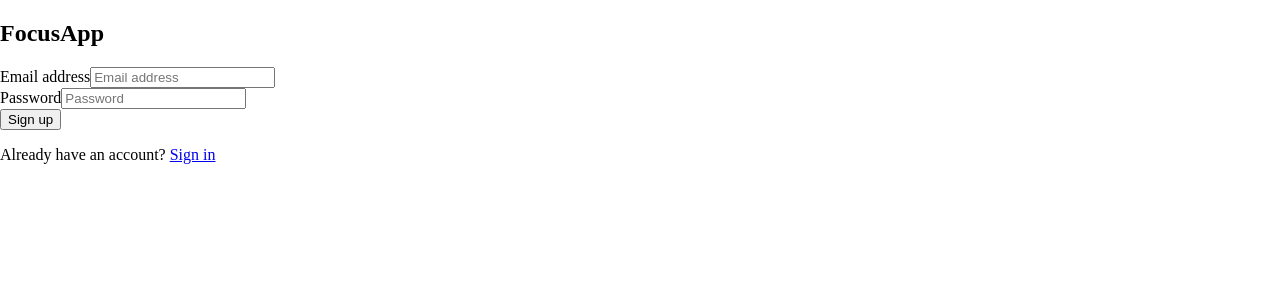
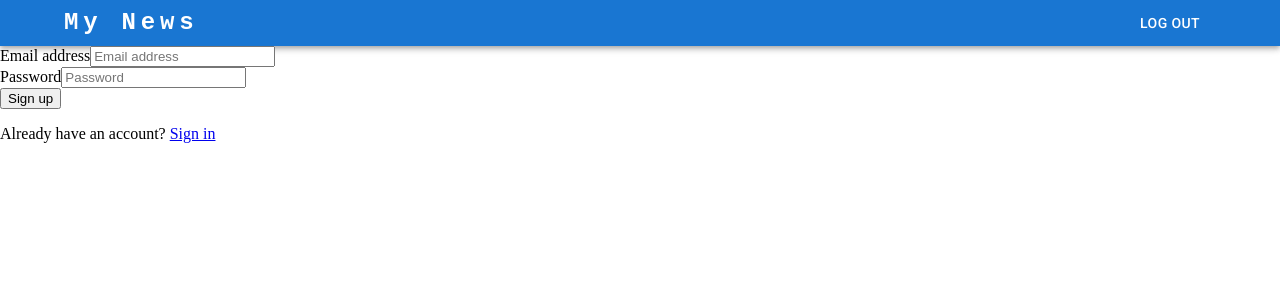
Before and after one commit to trevorphilbrick/my-news, a React (Vite) app: page /signup in a window 1280 px wide. Shown: the top 300 px of the page. Built offline with nearby package versions, Linux system fonts and the light colour scheme.

Commit message:
added navbar to signup

```diff
--- a/src/pages/Login.tsx
+++ b/src/pages/Login.tsx
@@ -31,8 +31,6 @@ const Login = () => {
             <main >
                 <section>
                     <div>
-                        <p> FocusApp </p>
-
                         <form>
                             <div>
                                 <label htmlFor="email-address">
--- a/src/pages/SignUp.tsx
+++ b/src/pages/SignUp.tsx
@@ -2,6 +2,7 @@ import {useState} from 'react';
 import { NavLink, useNavigate } from 'react-router-dom';
 import {  createUserWithEmailAndPassword  } from 'firebase/auth';
 import { auth } from '../firebase';
+import NavBar from '../components/feedComponents/NavBar';
 
 const SignUp = () => {
     const navigate = useNavigate();
@@ -27,11 +28,12 @@ const SignUp = () => {
     }
 
   return (
+  <>
+    <NavBar />
     <main >
         <section>
             <div>
                 <div>
-                    <h1> FocusApp </h1>
                     <form>
                         <div>
                             <label htmlFor="email-address">
@@ -79,6 +81,7 @@ const SignUp = () => {
             </div>
         </section>
     </main>
+    </>
   )
 }
 
```
